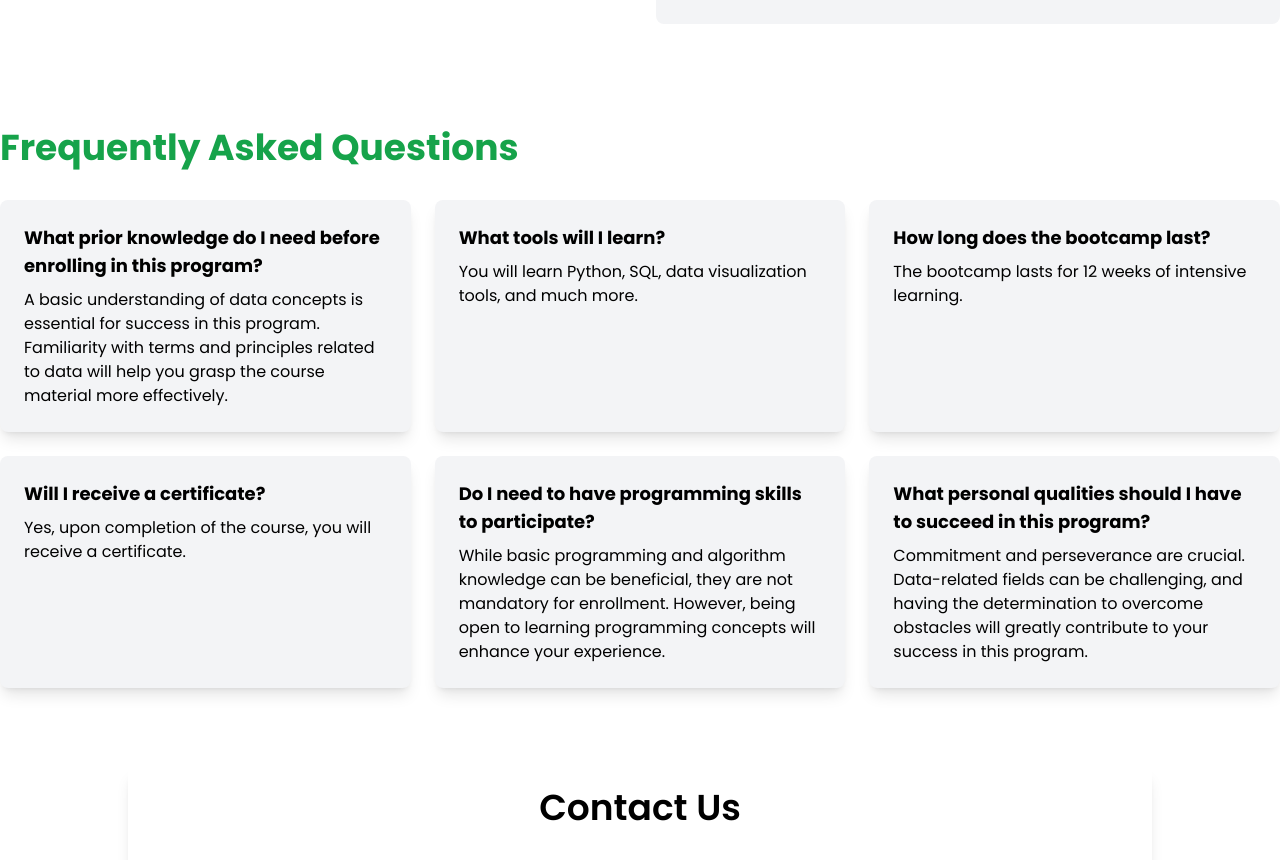
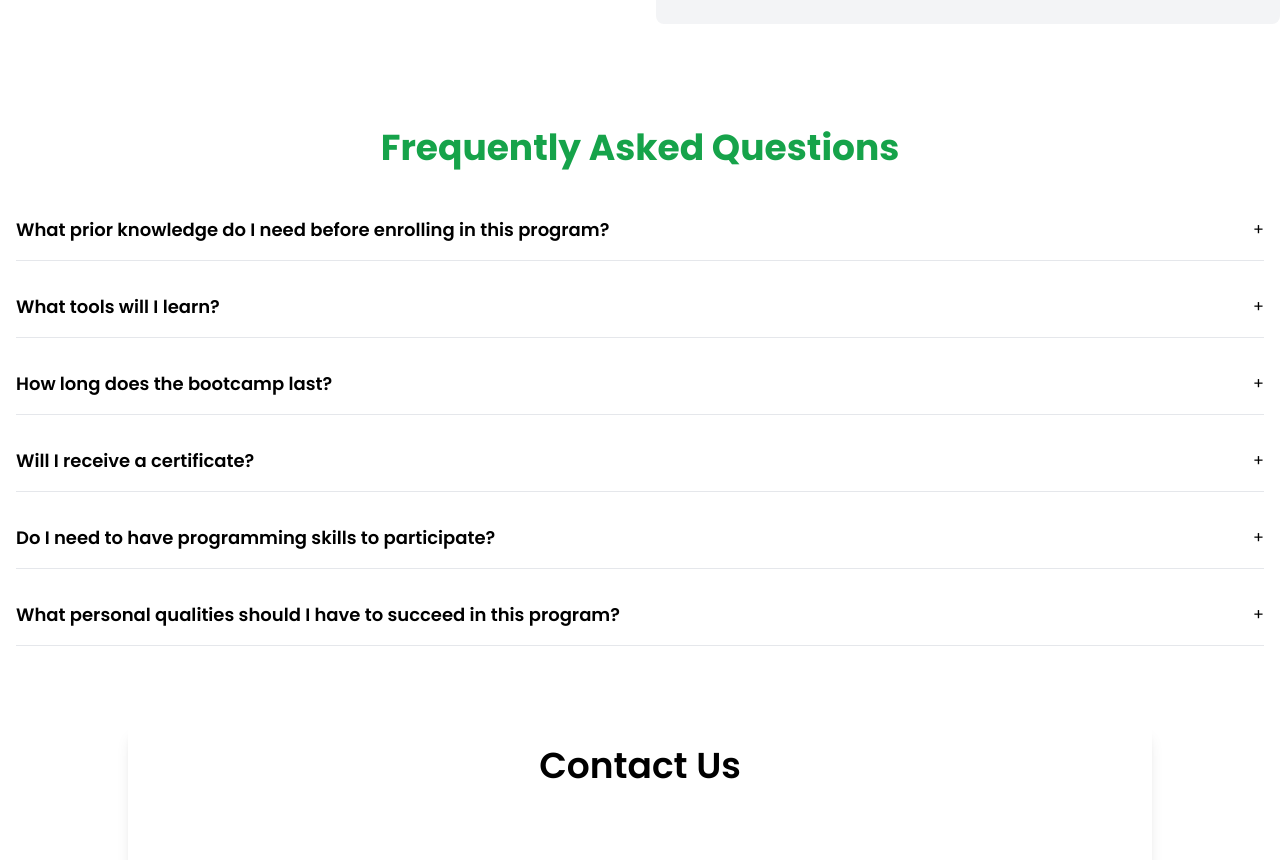
Before and after one commit to aurelioo29/landing-page-bootcamp, a React (Vite) app: page / in a window 1280 px wide. Shown: the part 1388-2248 px from the top of the page. Built offline with nearby package versions, Linux system fonts and the light colour scheme; grey boxes are pictures that could not be loaded.

Commit message:
refac: Add toggle FAQ & Design UI

```diff
--- a/src/components/FAQ.jsx
+++ b/src/components/FAQ.jsx
@@ -1,6 +1,8 @@
-import React from "react";
+import { useState } from "react";
 
 function FAQ() {
+  const [activeIndex, setActiveIndex] = useState(null);
+
   const faqs = [
     {
       question:
@@ -35,23 +37,44 @@ function FAQ() {
     },
   ];
 
+  const toggleFAQ = (index) => {
+    setActiveIndex(activeIndex === index ? null : index);
+  };
+
   return (
     <section id="faq" className="py-10 bg-white">
-      <div className="container mx-auto px-4 md:px-0">
-        {/* Section Title */}
-        <h2 className="text-4xl font-bold mb-8 text-left text-green-600">
+      <div className="container mx-auto px-4">
+        <h2 className="text-4xl font-bold mb-8 text-center text-green-600">
           Frequently Asked Questions
         </h2>
 
-        {/* FAQ Cards Grid */}
-        <div className="grid grid-cols-1 sm:grid-cols-2 md:grid-cols-3 gap-6">
+        <div className="space-y-4">
           {faqs.map((faq, index) => (
-            <div
-              key={index}
-              className="bg-gray-100 p-6 rounded-lg shadow-lg hover:bg-green-50 hover:shadow-xl transition duration-300 ease-in-out"
-            >
-              <h3 className="font-bold text-lg mb-2">{faq.question}</h3>
-              <p>{faq.answer}</p>
+            <div key={index} className="border-b">
+              <button
+                onClick={() => toggleFAQ(index)}
+                className="w-full text-left py-4 flex justify-between items-center focus:outline-none"
+              >
+                <span
+                  className={`font-semibold text-lg ${
+                    activeIndex === index ? "text-orange-600" : ""
+                  }`}
+                >
+                  {faq.question}
+                </span>
+                <span className="ml-4">
+                  {activeIndex === index ? "-" : "+"}
+                </span>
+              </button>
+              <div
+                className={`overflow-hidden transition-max-height duration-500 ease-in-out ${
+                  activeIndex === index ? "max-h-screen" : "max-h-0"
+                }`}
+              >
+                <div className="pb-4 pl-4 text-gray-700">
+                  <p>{faq.answer}</p>
+                </div>
+              </div>
             </div>
           ))}
         </div>
```
